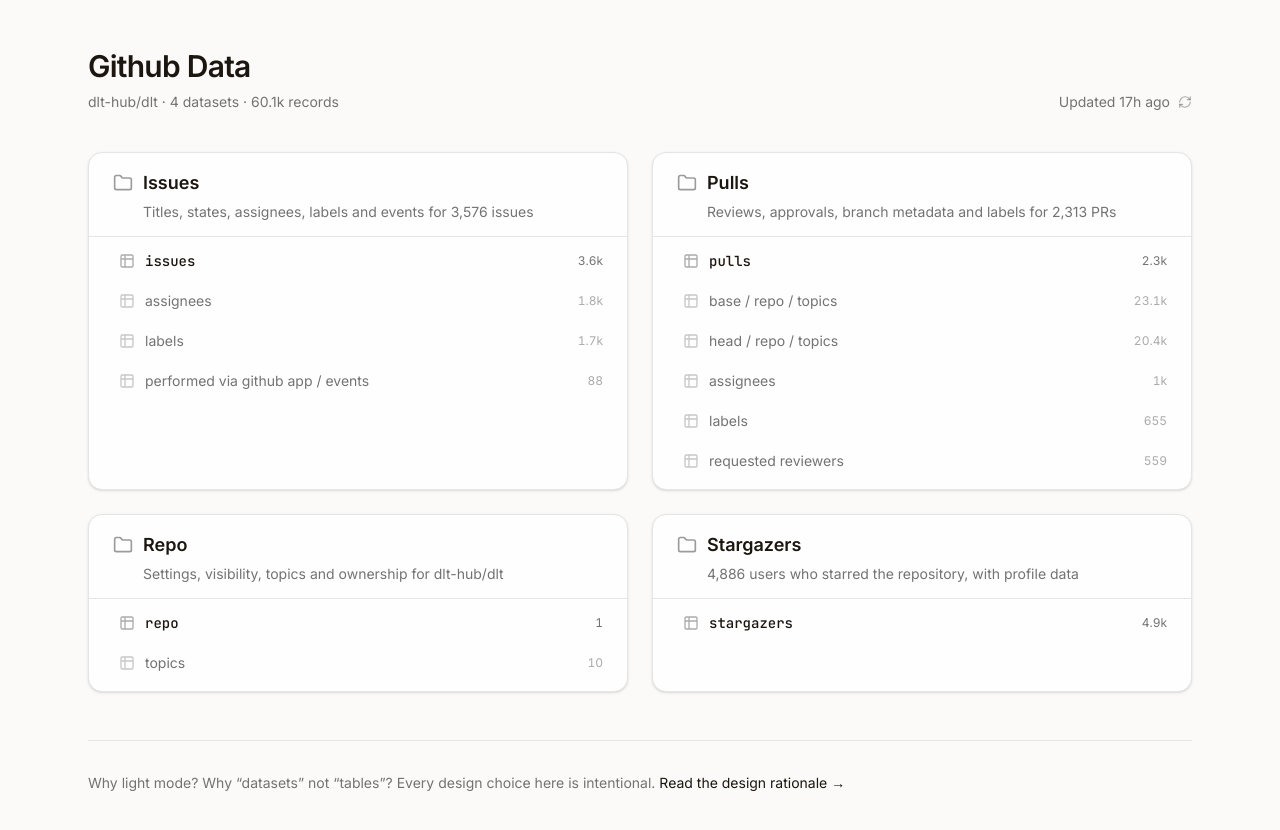
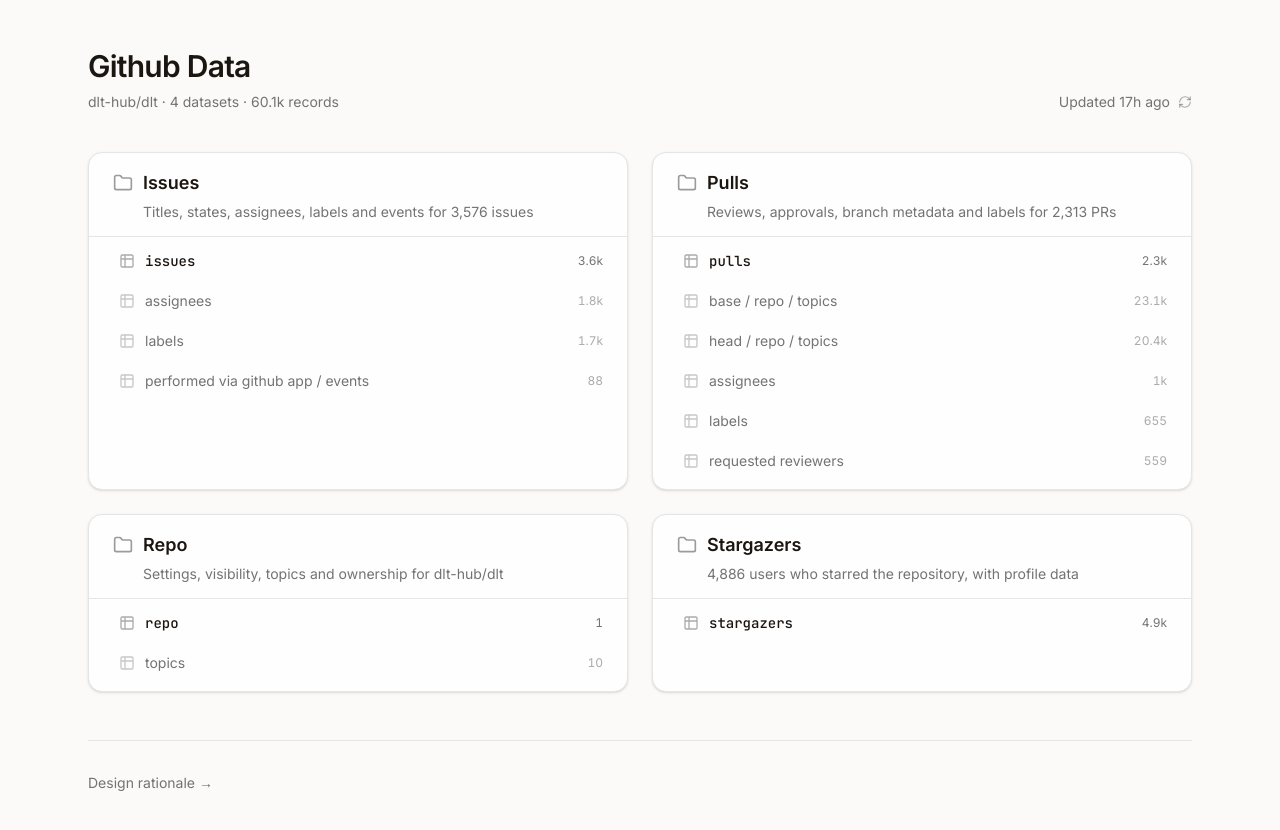
Before and after one commit to s-timmer/dlt-explorer, a Next.js app: page / in a window 1280 px wide. Shown: the top 830 px of the page. Built offline with nearby package versions, Linux system fonts and the light colour scheme.

Commit message:
Simplify catalog footer to minimal rationale link
Co-Authored-By: Claude Opus 4.6 <noreply@anthropic.com>

```diff
--- a/src/app/page.tsx
+++ b/src/app/page.tsx
@@ -220,16 +220,12 @@ export default async function CatalogPage() {
 
         {/* Footer */}
         <footer className="pt-8 border-t text-sm text-muted-foreground">
-          <p>
-            Why light mode? Why &ldquo;datasets&rdquo; not &ldquo;tables&rdquo;? Every design
-            choice here is intentional.{" "}
-            <Link
-              href="/rationale"
-              className="text-foreground hover:underline underline-offset-2"
-            >
-              Read the design rationale →
-            </Link>
-          </p>
+          <Link
+            href="/rationale"
+            className="text-muted-foreground hover:text-foreground transition-colors"
+          >
+            Design rationale →
+          </Link>
         </footer>
       </div>
     </div>
```
